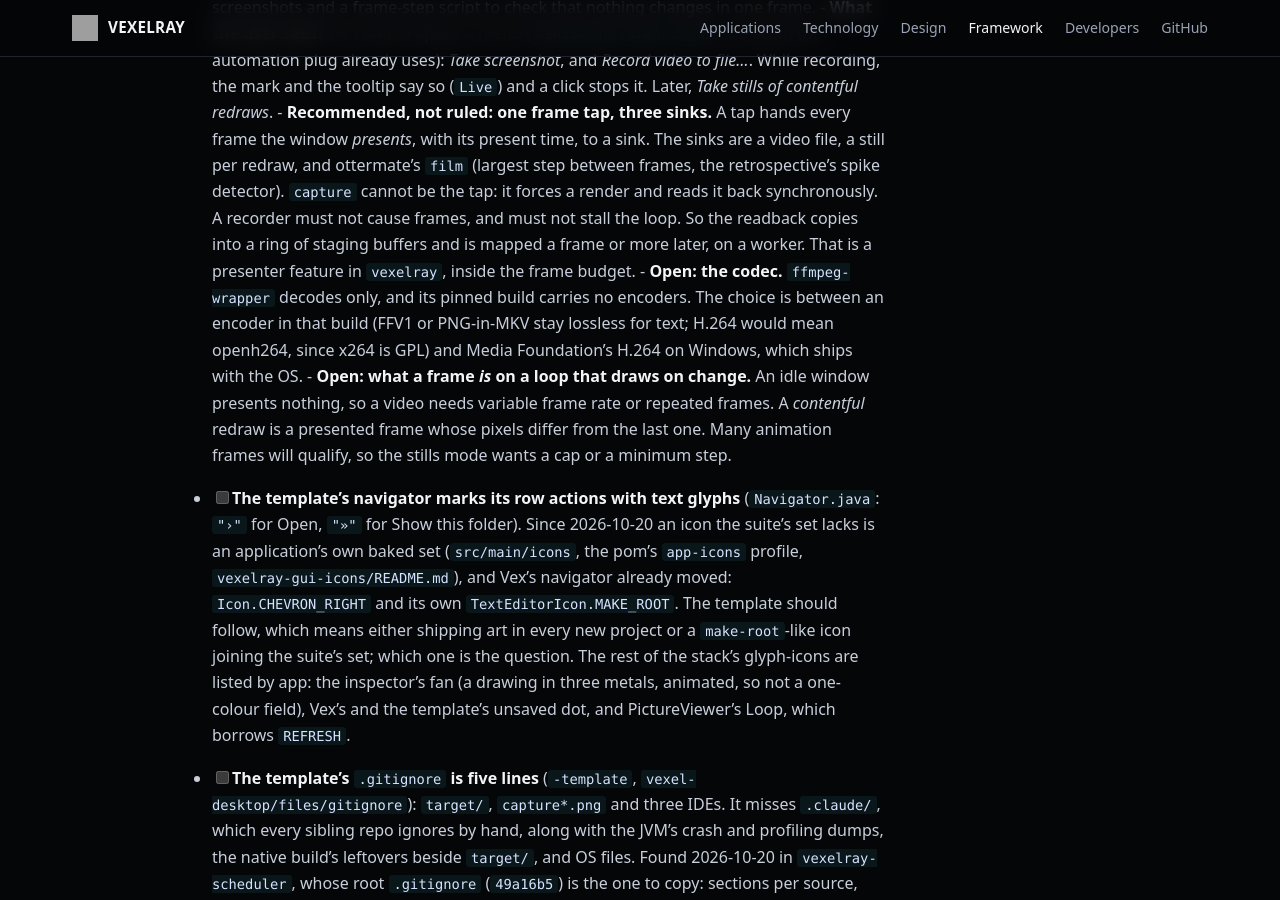
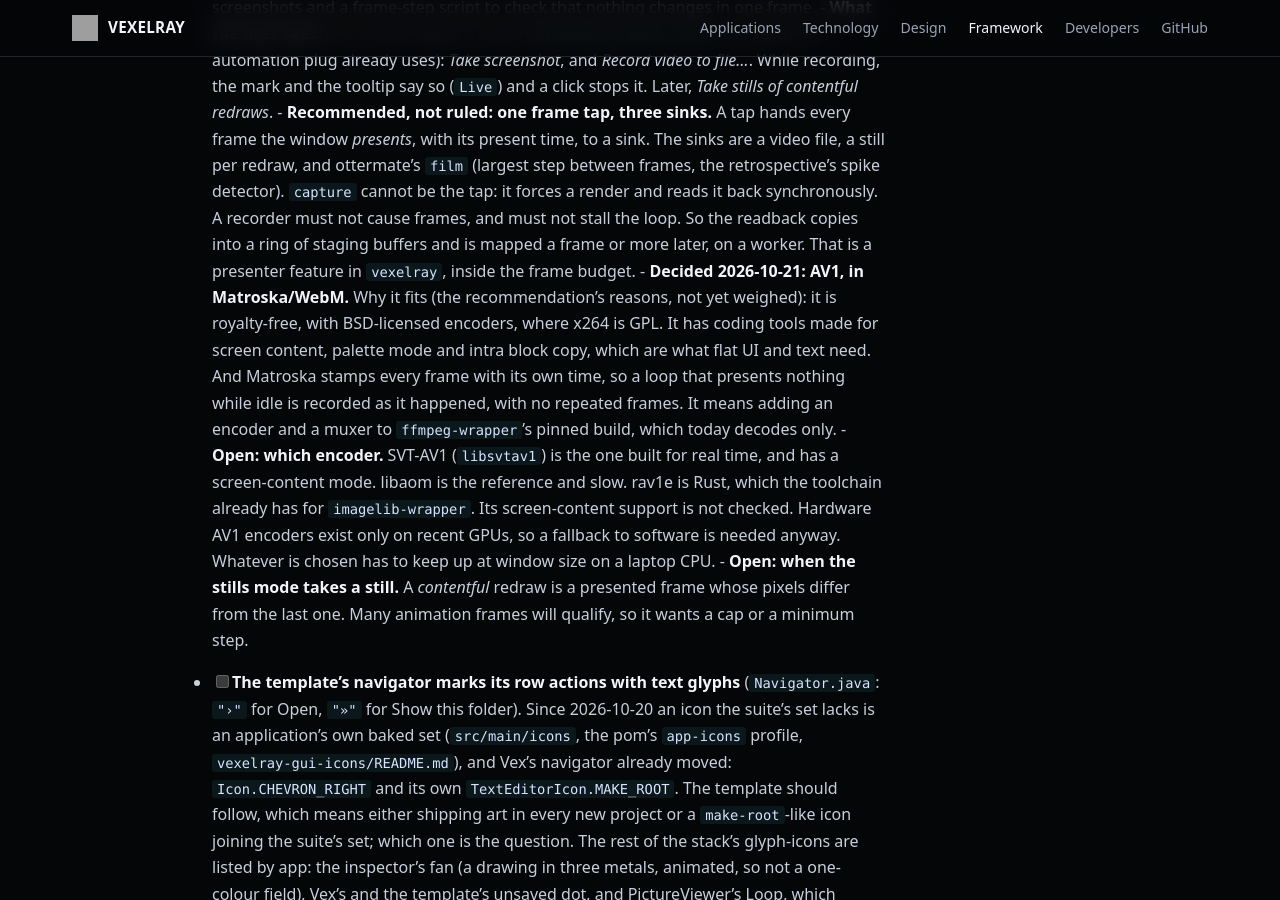
Before and after one commit to sibarum/vexelray-framework, a Jekyll site: the page built from docs/TODO.md, in a window 1280 px wide and 900 px high, scrolled down 14850 px. Built offline with Jekyll 4.4.1, drawn with Linux system fonts in a browser that asks for light colours; our own code applies the rules of GitHub Pages for plain Markdown files.

Commit message:
TODO: recording is AV1 in Matroska
Co-Authored-By: Claude Opus 5.5 <noreply@anthropic.com>

```diff
--- a/docs/TODO.md
+++ b/docs/TODO.md
@@ -569,12 +569,18 @@ module behind a seam that already exists. Worth doing, and none of it waits for
         a render and reads it back synchronously. A recorder must not cause frames, and must not stall the loop.
         So the readback copies into a ring of staging buffers and is mapped a frame or more later, on a worker.
         That is a presenter feature in `vexelray`, inside the frame budget.
-      - **Open: the codec.** `ffmpeg-wrapper` decodes only, and its pinned build carries no encoders. The choice is
-        between an encoder in that build (FFV1 or PNG-in-MKV stay lossless for text; H.264 would mean openh264,
-        since x264 is GPL) and Media Foundation's H.264 on Windows, which ships with the OS.
-      - **Open: what a frame *is* on a loop that draws on change.** An idle window presents nothing, so a video
-        needs variable frame rate or repeated frames. A *contentful* redraw is a presented frame whose pixels differ
-        from the last one. Many animation frames will qualify, so the stills mode wants a cap or a minimum step.
+      - **Decided 2026-10-21: AV1, in Matroska/WebM.** Why it fits (the recommendation's reasons, not yet weighed):
+        it is royalty-free, with BSD-licensed encoders, where x264 is GPL. It has coding tools made for screen
+        content, palette mode and intra block copy, which are what flat UI and text need. And Matroska stamps every
+        frame with its own time, so a loop that presents nothing while idle is recorded as it happened, with no
+        repeated frames. It means adding an encoder and a muxer to `ffmpeg-wrapper`'s pinned build, which today
+        decodes only.
+      - **Open: which encoder.** SVT-AV1 (`libsvtav1`) is the one built for real time, and has a screen-content mode.
+        libaom is the reference and slow. rav1e is Rust, which the toolchain already has for `imagelib-wrapper`.
+        Its screen-content support is not checked. Hardware AV1 encoders exist only on recent GPUs, so a fallback
+        to software is needed anyway. Whatever is chosen has to keep up at window size on a laptop CPU.
+      - **Open: when the stills mode takes a still.** A *contentful* redraw is a presented frame whose pixels
+        differ from the last one. Many animation frames will qualify, so it wants a cap or a minimum step.
 
 - [ ] **The template's navigator marks its row actions with text glyphs** (`Navigator.java`: `"›"` for Open,
       `"»"` for Show this folder). Since 2026-10-20 an icon the suite's set lacks is an application's own baked
```
